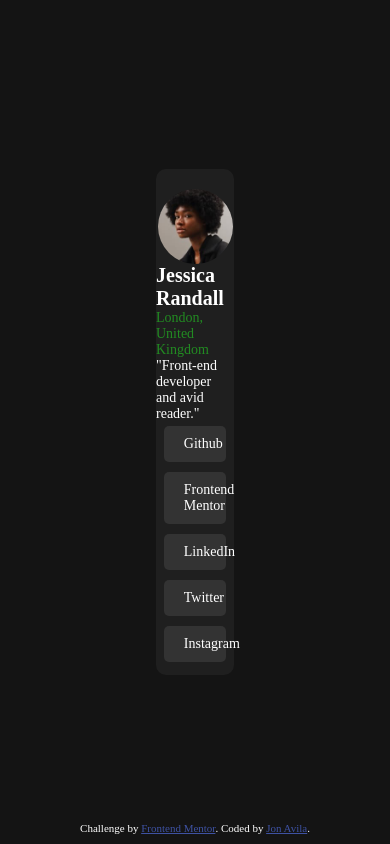
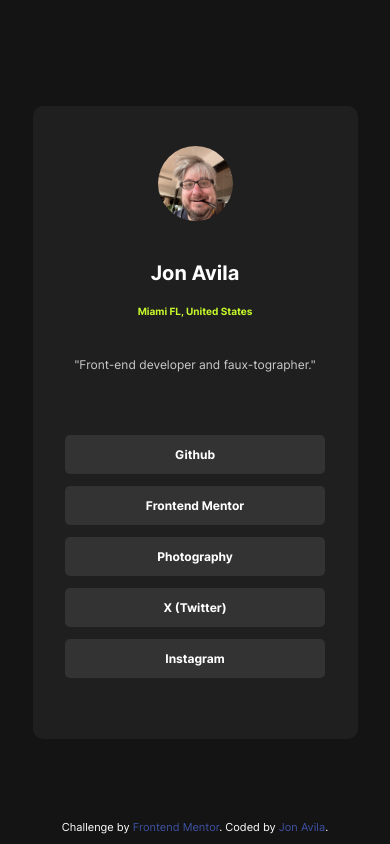
Before and after one commit to madroosterlab/FEM-SocialLinks, a plain HTML site: page index.html in a window 390 px wide. Drawn offline with Linux system fonts and the light colour scheme.

Commit message:
personalized project and made it responsive

```diff
--- a/index.html
+++ b/index.html
@@ -29,19 +29,37 @@
   </head>
   <body>
     <main>
-      <img
-        src="assets/images/avatar-jessica.jpeg"
-        alt="A picture of Jessica Randal"
-      />
-      <h1>Jessica Randall</h1>
-      <p class="location">London, United Kingdom</p>
-      <p class="quote">"Front-end developer and avid reader."</p>
+      <img src="assets/images/avatar-jon.jpg" alt="A picture of Jon Avila" />
+      <h1>Jon Avila</h1>
+      <p class="location">Miami FL, United States</p>
+      <p class="quote">"Front-end developer and faux-tographer."</p>
       <div class="button-party">
-        <div class="button">Github</div>
-        <div class="button">Frontend Mentor</div>
-        <div class="button">LinkedIn</div>
-        <div class="button">Twitter</div>
-        <div class="button">Instagram</div>
+        <a
+          class="button"
+          href="https://github.com/madroosterlab"
+          target="_blank"
+          >Github</a
+        >
+        <a
+          class="button"
+          href="https://www.frontendmentor.io/profile/madroosterlab"
+          target="_blank"
+          >Frontend Mentor</a
+        >
+
+        <a class="button" href="https://jonmavila.com" target="_blank"
+          >Photography</a
+        >
+
+        <a class="button" href="https://x.com/madroosterlab" target="_blank"
+          >X (Twitter)</a
+        >
+        <a
+          class="button"
+          href="https://www.instagram.com/jonavila9/"
+          target="_blank"
+          >Instagram</a
+        >
       </div>
     </main>
     <div class="attribution">
--- a/style.css
+++ b/style.css
@@ -1,3 +1,8 @@
+@font-face {
+  font-family: slnt;
+  src: url(/assets/fonts/Inter-VariableFont_slnt\,wght.ttf);
+}
+
 * {
   padding: 0;
   margin: 0;
@@ -11,14 +16,15 @@ body {
   align-items: center;
   justify-content: center;
   height: 100vh;
+  font-family: slnt;
 }
 main {
   margin: 0 auto;
   padding-top: 20px;
   padding-bottom: 20px;
   background-color: hsl(0, 0%, 12%);
-  width: 20%;
-  height: 60%;
+  width: 325px;
+  height: 65%;
   display: flex;
   flex-direction: column;
   align-items: center;
@@ -28,17 +34,25 @@ main {
 h1 {
   font-size: 20px;
   color: white;
+  margin-bottom: -15px;
 }
 main img {
   border-radius: 50%;
   width: 75px;
 }
 p {
-  font-size: 14px;
+  font-size: 10px;
   color: white;
 }
+.quote {
+  margin-bottom: -20px;
+  font-size: 12px;
+  color: hsl(0, 0%, 80%);
+}
 .location {
-  color: forestgreen;
+  color: hsl(75, 94%, 57%);
+  margin-top: -5px;
+  font-weight: bold;
 }
 .button-party {
   display: flex;
@@ -47,20 +61,36 @@ p {
   height: 50%;
   width: 100%;
   justify-content: center;
+  margin-top: 10px;
 }
 
 .button {
   background-color: hsl(0, 0%, 20%);
   color: white;
-  padding: 10px 20px;
+  padding: 12px 20px;
   width: 80%;
   text-align: center;
   border-radius: 5px;
-  margin-top: 10px;
-  font-size: 14px;
+  margin-top: 12px;
+  font-size: 12px;
   cursor: pointer;
+  font-weight: bold;
+}
+a {
+  color: white;
+  text-decoration: none;
+}
+.button:active {
+  background-color: hsl(75, 94%, 57%);
+  color: hsl(0, 0%, 12%);
 }
 .attribution {
   position: absolute;
   bottom: 10px;
 }
+
+@media only screen and (max-width: 400px) {
+  main {
+    height: 75%;
+  }
+}
```
Also changed, not shown: assets/images/avatar-jessica.jpeg (deleted), assets/images/avatar-jon.jpg (added).
